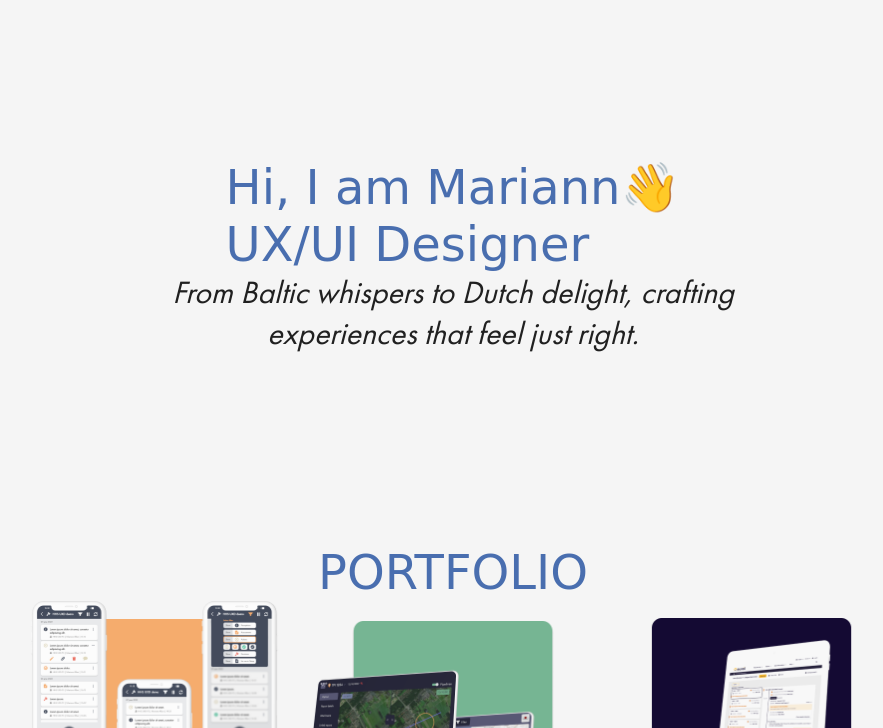
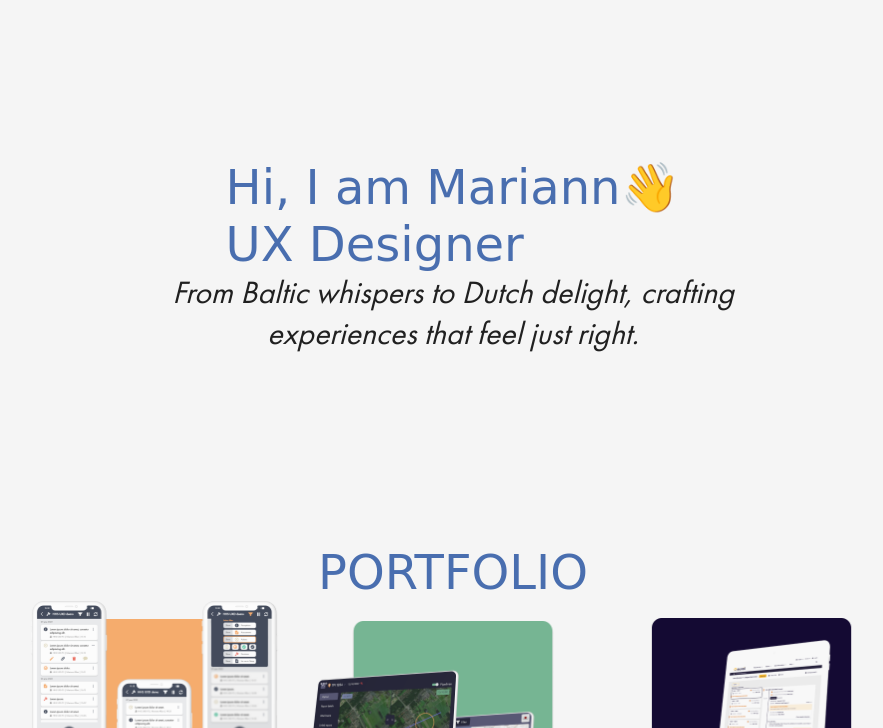
Before and after one commit to Mariann98/Mariann-portfolio-website, a plain HTML site: page index.html in a window 1280 px wide. Shown: the part 72-800 px from the top of the page, without its empty margins (187-1070 px from the left). Drawn offline with Linux system fonts and the light colour scheme; a web font is replaced by a local one.

Commit message:
Update index.html

```diff
--- a/index.html
+++ b/index.html
@@ -31,7 +31,7 @@
       </div>
   </div>
     <div class="intro" id="home">
-      <h2>Hi, I am Mariann<span class="wave">👋</span><br>UX/UI Designer</h2>
+      <h2>Hi, I am Mariann<span class="wave">👋</span><br>UX Designer</h2>
 
       <p><i>From Baltic whispers to Dutch delight, crafting experiences that feel just right.
 </i>      </p>
```
